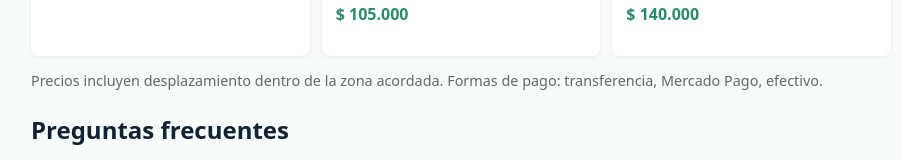
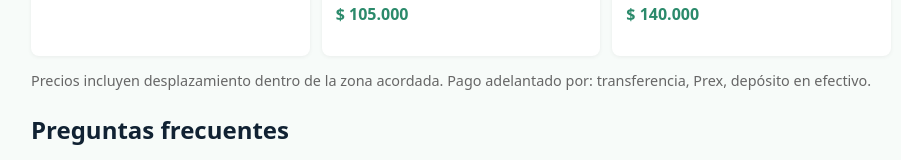
Before and after one commit to OSCARJORGERAPP/caminatasbienestar, a plain HTML site: page index.html in a window 1280 px wide. Shown: the part 895-1055 px from the top of the page, without its empty margins (179-1080 px from the left). Drawn offline with Linux system fonts and the light colour scheme.

Commit message:
Change payment methods in index.html note
Updated payment methods in note section.

```diff
--- a/index.html
+++ b/index.html
@@ -55,7 +55,7 @@
           <p class="price">$ 140.000</p>
         </div>
       </div>
-      <p class="note">Precios incluyen desplazamiento dentro de la zona acordada. Formas de pago: transferencia, Mercado Pago, efectivo.</p>
+      <p class="note">Precios incluyen desplazamiento dentro de la zona acordada. Pago adelantado por: transferencia, Prex, depósito en efectivo.</p>
     </section>
 
     <section class="faq">
```
